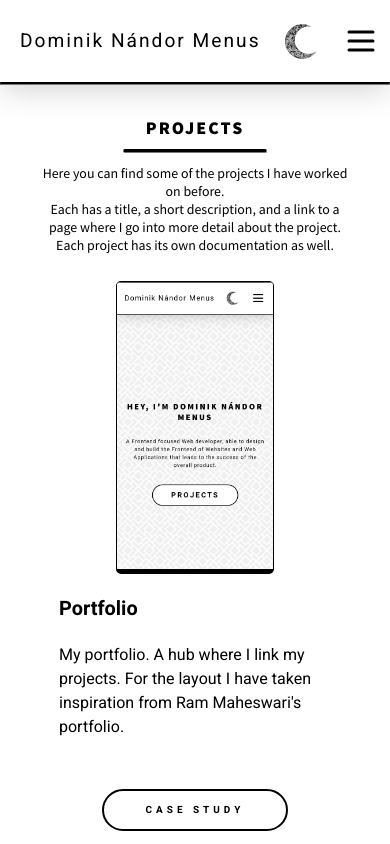
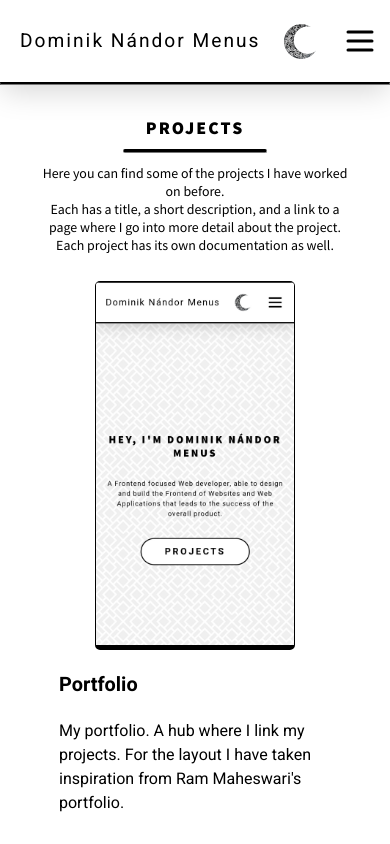
Before and after one commit to DuckMcQuacks/Portfolio, a React (Vite) app in the folder portfolio/: page /#/projects in a window 390 px wide. Built offline with nearby package versions, Linux system fonts and the light colour scheme.

Commit message:
Project template
tweaked the size of the image on phone

```diff
--- a/portfolio/src/index.css
+++ b/portfolio/src/index.css
@@ -438,6 +438,17 @@
     margin-top: 50px;
     font-size: calc(8px + 0.5vw);
   }
+  .projectImage{
+    max-width:max-content;
+    image-rendering: optimizeQuality;
+    margin-left: 10%;
+    max-width: calc(100px + 25vw);
+    height:auto;
+    border: 1.5px solid;
+    border-bottom: 5px solid;
+    border-radius: 5px;
+    margin:auto;
+  }
 }
 .projectDesc{
   margin:auto 5vw;
```
